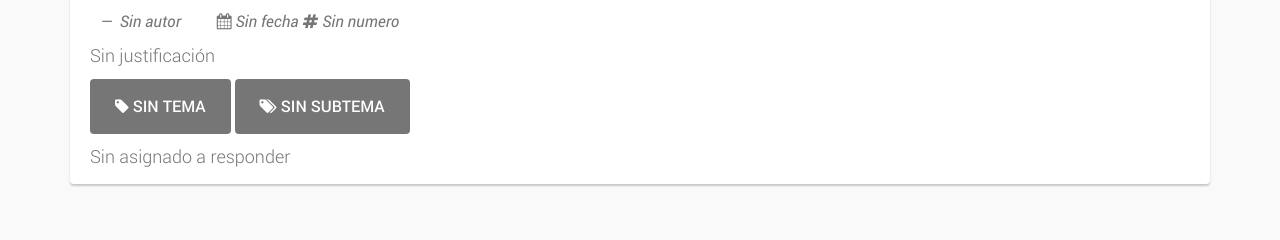
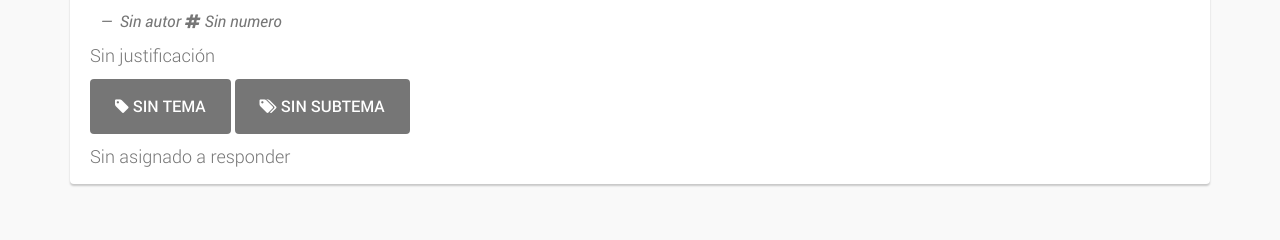
Before and after one commit to kant/buscador-srpa, a Flask app: template server/app/templates/question.html in a window 1280 px wide. Shown: the part 214-454 px from the top of the page. Run offline with Flask 2, Linux system fonts and the light colour scheme; the template is opened without the code that fills it, so the values that code supplies are empty; parts of the project's set-up code (start-up, migrations or seed data) failed here and were passed over; some libraries are stand-ins or nearby versions.

Commit message:
Saco fechas por el momento

```diff
--- a/server/app/forms.py
+++ b/server/app/forms.py
@@ -52,7 +52,7 @@ class QuestionForm(Form):
 
     def save_question(self, db_session):
         #  TODO> Le agrego una fecha a mano aca para que no tire error.
-        report_id = get_or_create(db_session, Report, name=self.report.data, date=datetime.date(2999, 9, 9))
+        report_id = get_or_create(db_session, Report, name=self.report.data)
         author_id = get_or_create(db_session, Author, name=self.author.data)
         topic_id = get_or_create(db_session, Topic, name=self.topic.data)
         subtopic_id = get_or_create(db_session, SubTopic, name=self.subtopic.data)
--- a/server/app/templates/search/result.html
+++ b/server/app/templates/search/result.html
@@ -30,14 +30,6 @@
                 <p class="question-body">“ {{ result.body }} ”</p>
                 <small>
                     {{ result.author.name if result.author.name and result.author.name|length > 0 else 'Sin autor' }}
-                    <span class="date">
-                        <i class="fa fa-calendar"></i>
-                        {% if result.report %}
-                            {{ result.report.date.strftime("%Y/%m/%d") }}
-                        {% else %}
-                            Sin fecha
-                        {% endif %}
-                    </span>
                     <span class="number">
                         <i class="fa fa-hashtag" aria-hidden="true"></i>
                         {% if result.number %}
```
